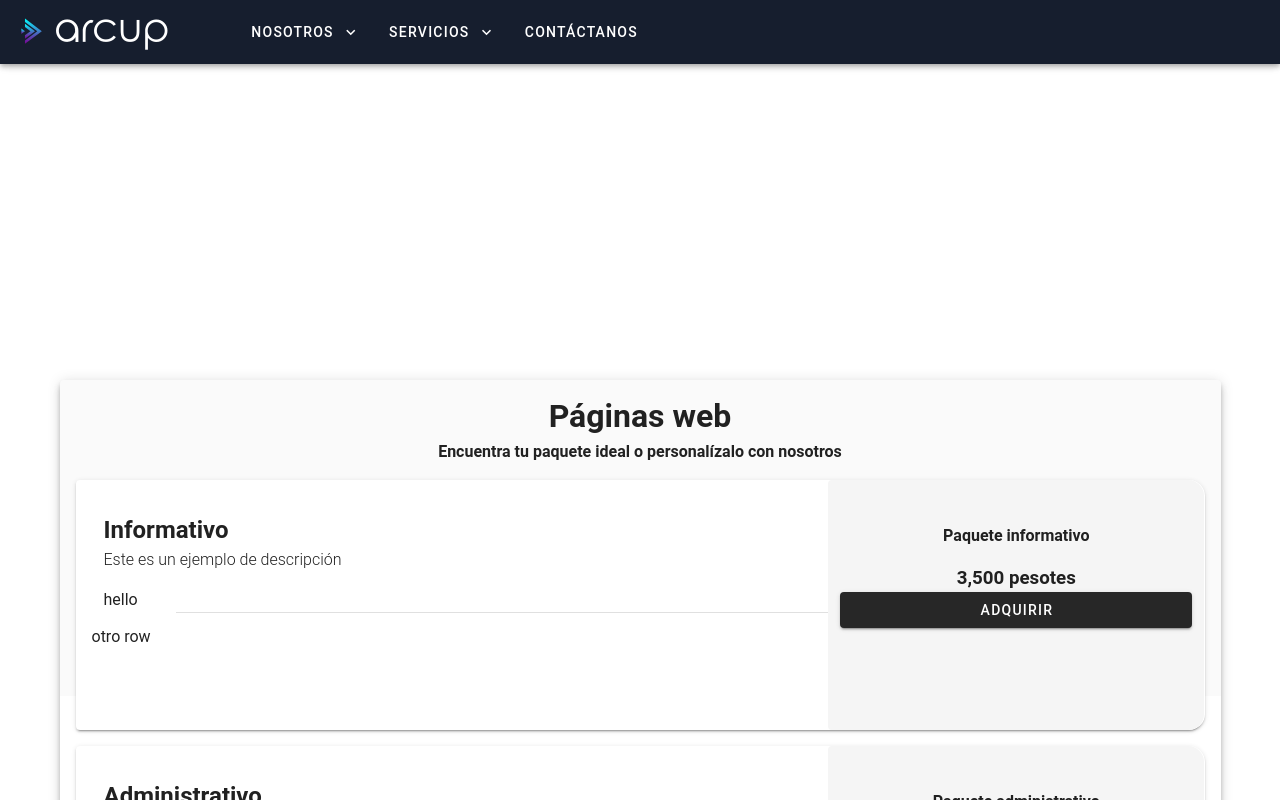
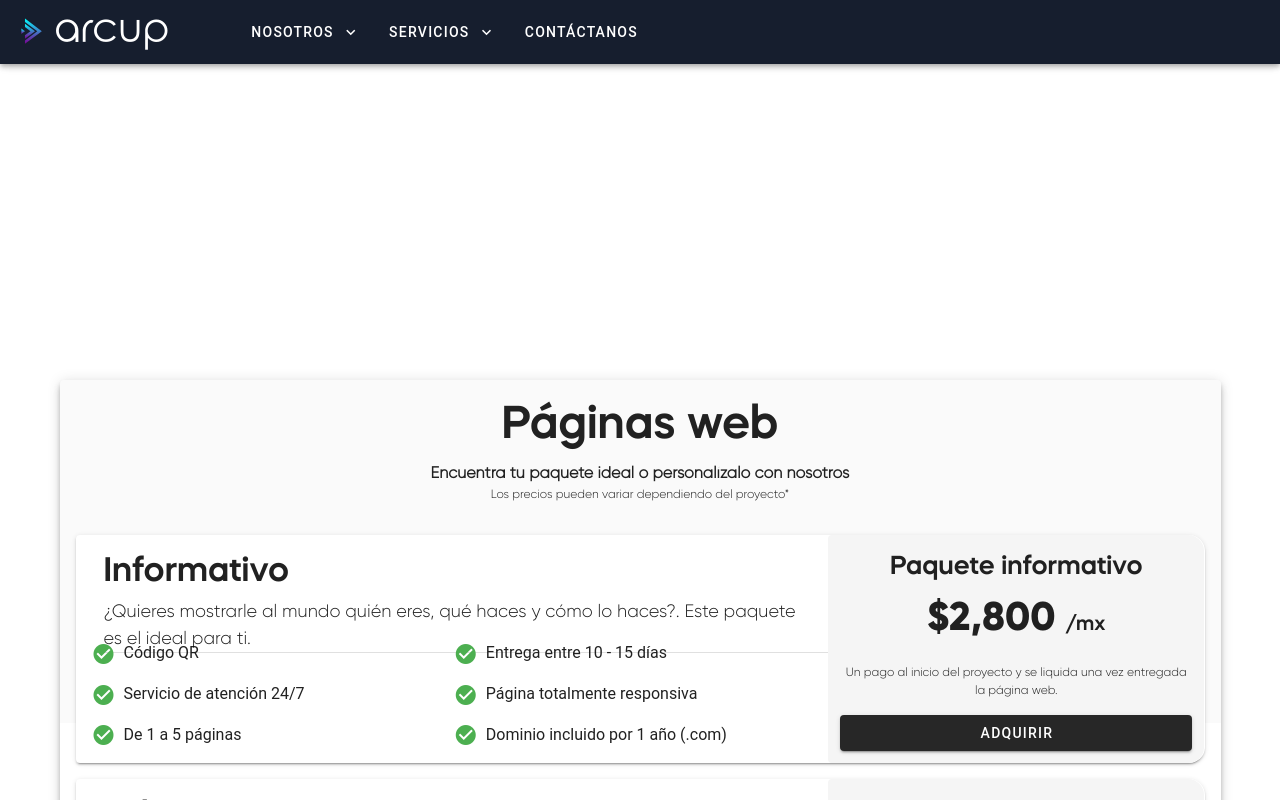
Before and after one commit to Arcup/Arcup-web, a Vue app in the folder arcup/: page /package in a window 1280 px wide. Shown: the top 800 px of the page. Built offline with nearby package versions, Linux system fonts and the light colour scheme.

Commit message:
Finished Main and Package components

```diff
--- a/arcup/public/styles.css
+++ b/arcup/public/styles.css
@@ -13,9 +13,9 @@
     }
 }
 .font__arcup {
-    font-family: RoundedElegance;
-    font-size: 40px;
-  }
+  font-family: RoundedElegance;
+  font-size: 40px;
+}
   .font__main-light {
     font-family: GilroyLight;
   }
--- a/arcup/src/views/Main.vue
+++ b/arcup/src/views/Main.vue
@@ -21,7 +21,7 @@
       <v-container v-show="isMobile" class="container__description mb-6">
         <v-col md="6" sm="12" xs="12">
           <v-col class="white--text">
-            <h1 class="font__main-alter">
+            <h1 class="fontMainText">
               Construimos software de calidad a la medida, creamos tu página y
               se la mostramos al <strong>mundo.</strong>
             </h1>
@@ -63,8 +63,12 @@
           </v-col>
         </v-col>
       </v-container>
-      <v-row class="d-flex justify-center mx-2 mt-6">
-        <v-hover v-for="(item, index) in itemsPaquetes" :key="index">
+      <v-row class="d-flex justify-center container__cards">
+        <v-hover
+          v-for="(item, index) in itemsPaquetes"
+          :key="index"
+          class="mt-5"
+        >
           <template v-slot:default="{ hover }">
             <v-card
               class="mx-4 mb-5 transition-swing card__main"
@@ -114,7 +118,11 @@
                   :to="{ name: 'Package' }"
                   class="text-decoration-none"
                 >
-                  <v-btn block outlined color="blue-grey" class="fontVerMas">
+                  <v-btn
+                    block
+                    class="fontVerMas white-button"
+                    color="#161e2eff"
+                  >
                     Ver más
                   </v-btn>
                 </router-link>
@@ -127,9 +135,11 @@
     <div class="container__angle" v-show="!isMobile">
       <v-col lg="6" md="5" class="ml-12 mt-8" id="columnTextMain">
         <v-col class="white--text">
-          <h1 class="font__main-alter">
-            Construimos software de calidad a la medida, creamos tu página y se
-            la mostramos al <strong>mundo.</strong>
+          <h1 class="fontMainText">
+            Construimos software de
+            <span class="fontMainTextUp">calidad</span> a la medida, creamos tu
+            <span class="fontMainTextUp">página</span> y se la mostramos al
+            <span class="fontMainTextUp">mundo.</span>
           </h1>
         </v-col>
         <v-col class="mt-10">
@@ -225,7 +235,7 @@ export default {
           price: "$7,199",
           pages: "De 5 a 12 páginas",
           description:
-            "Administra tu negocio desde internet. Autónomo. Organizado. Funcional",
+            "Administra tu negocio desde internet. Autónomo. Organizado. Funcional.",
           advantages: [
             "Código QR ",
             "Página de administrador",
@@ -253,7 +263,7 @@ export default {
           price: "$5,899",
           pages: "Android y/o iOS",
           description:
-            "Crea tu propia app sin ser programador. Con descarga desde Play Store y/o App Store.",
+            "Crea tu propia app sin ser programador. Accesible. Personalizada. Ligera.",
           advantages: [
             "Código QR ",
             "Aplicación en una tienda",
@@ -311,13 +321,16 @@ export default {
   transition: opacity 0.4s ease-in-out;
 }
 .v-card:not(.on-hover) {
-  opacity: 0.8;
+  opacity: 0.9;
 }
 .card__main {
   z-index: 1;
 }
 .container__description {
   background-color: #161e2eff;
+}
+.container__cards {
+  background-color: #f4f3f3;
 }
 .container__deep {
   position: absolute;
@@ -332,9 +345,17 @@ export default {
   height: 100%;
   background-size: cover;
 }
+.white-button {
+  color: white;
+}
 
-.size__fontText {
-  font-size: 28px;
+.fontMainText {
+  font-family: GilroyLight;
+  font-size: 30px;
+}
+.fontMainTextUp {
+  font-family: GilroyBold;
+  font-size: 32px;
 }
 .fontPrice {
   font-family: GilroyBold;
@@ -350,10 +371,10 @@ export default {
 }
 .fontDescriptionCard {
   font-family: GilroyLight;
-  font-size: 13px;
+  font-size: 14px;
 }
 .fontAdvantage {
   font-family: GilroyLight;
-  font-size: 14px;
+  font-size: 15px;
 }
 </style>
--- a/arcup/src/views/Package.vue
+++ b/arcup/src/views/Package.vue
@@ -16,47 +16,80 @@
       >
         <v-row>
           <v-col cols="12">
-            <h1 class="text-center">Páginas web</h1>
-            <h4 class="text-center">
+            <h1 class="text-center fontTitleContainer">Páginas web</h1>
+            <h4 class="text-center fontSubtitleContainer">
               Encuentra tu paquete ideal o personalízalo con nosotros
             </h4>
+            <p class="text-center fontDescriptionPrice">
+              Los precios pueden variar dependiendo del proyecto*
+            </p>
           </v-col>
         </v-row>
         <v-row v-for="(item, i) in itemWebPages" :key="i" class="mx-4 my-4">
           <v-card width="100%" elevation="2" class="rounded-r-xl">
             <v-row no-gutters>
               <v-col cols="8">
-                <v-container class="ml-4 my-5">
-                  <v-row>
+                <v-container class="ml-4">
+                  <v-row class="mr-4">
                     <v-col>
-                      <h2>{{ item.title }}</h2>
-                      <p class="font-weight-light">{{ item.description }}</p>
-                      <span>hello</span>
-                      <v-divider inset></v-divider>
+                      <h2 class="fontTitleCard">{{ item.title }}</h2>
+                      <p class="fontDescriptionCard mb-0">
+                        {{ item.description }}
+                      </p>
                     </v-col>
                   </v-row>
-                  <v-row>
-                    <div>otro row</div>
+                  <v-divider></v-divider>
+                  <v-row class="mr-4">
+                    <v-col>
+                      <v-row
+                        v-for="(advantageOne,
+                        i) in item.groupAdvantageOne"
+                        :key="i"
+                      >
+                        <p>
+                          <v-icon color="green"> mdi-check-circle </v-icon>
+                          <span class="ml-2">{{ advantageOne }}</span>
+                        </p>
+                      </v-row>
+                    </v-col>
+                    <v-col>
+                      <v-row
+                        v-for="(advantageTwo,
+                        i) in item.groupAdvantageTwo"
+                        :key="i"
+                      >
+                        <p>
+                          <v-icon color="green"> mdi-check-circle </v-icon>
+                          <span class="ml-2">{{ advantageTwo }}</span>
+                        </p>
+                      </v-row>
+                    </v-col>
                   </v-row>
                 </v-container>
               </v-col>
-              <v-col cols="4" align="center">
+              <v-col cols="4" align="center" >
                 <v-hover>
                   <template v-slot:default="{ hover }">
                     <v-sheet
                       color="grey lighten-4"
                       :elevation="hover ? 5 : 0"
-                      height="250"
+                      height="100%"
                       rounded
                       width="100%"
                       class="transition-swing rounded-r-xl"
                     >
-                      <v-container>
-                        <p class="font-weight-bold pt-8">
+                      <v-container fill-height align-content-center justify-center>
+                        <h3 class="fontTitlePrice">
                           {{ item.titlePrice }}
+                        </h3>
+                        <p class="fontPrice">
+                          {{ item.price }}
+                          <span class="fontPriceMx">/mx</span>
                         </p>
-                        <h3 class="mt-2">{{ item.price }}</h3>
-                        <v-btn dark block> Adquirir </v-btn>
+                        <p class="fontDescriptionPrice">
+                          {{ item.descriptionPrice }}
+                        </p>
+                          <v-btn dark block> Adquirir </v-btn>
                       </v-container>
                     </v-sheet>
                   </template>
@@ -121,38 +154,45 @@ import BaseFooter from "@/components/BaseFooter.vue";
 export default {
   name: "Package",
   data: () => ({
-    messages: [
-      {
-        from: "You",
-        message: `Sure, I'll see you later.`,
-        time: "10:42am",
-        color: "deep-purple lighten-1",
-      },
-      {
-        from: "John Doe",
-        message: "Yeah, sure. Does 1:00pm work?",
-        time: "10:37am",
-        color: "green",
-      },
-      {
-        from: "You",
-        message: "Did you still want to grab lunch today?",
-        time: "9:47am",
-        color: "deep-purple lighten-1",
-      },
-    ],
     itemWebPages: [
       {
         title: "Informativo",
         titlePrice: "Paquete informativo",
-        price: "3,500 pesotes",
-        description: "Este es un ejemplo de descripción",
+        price: "$2,800",
+        groupAdvantageOne: [
+          "Código QR",
+          "Servicio de atención 24/7",
+          "De 1 a 5 páginas",
+        ],
+        groupAdvantageTwo: [
+          "Entrega entre 10 - 15 días",
+          "Página totalmente responsiva",
+          "Dominio incluido por 1 año (.com)",
+        ],
+        descriptionPrice:
+          "Un pago al inicio del proyecto y se liquida una vez entregada la página web.",
+        description:
+          "¿Quieres mostrarle al mundo quién eres, qué haces y cómo lo haces?. Este paquete " +
+          "es el ideal para ti.",
       },
       {
         title: "Administrativo",
         titlePrice: "Paquete administrativo",
-        price: "7,900 pelucholares",
-        description: "Esta página web es aún más cara OMG!",
+        price: "$7,900",
+        groupAdvantageOne: [
+          "Código QR",
+          "Servicio de atención 24/7",
+          "De 6 a 12 páginas",
+          "Página de administrador"
+        ],
+        groupAdvantageTwo: [
+          "Entrega entre 15 - 30 días",
+          "Página totalmente responsiva",
+          "Dominio incluido por 1 año (.com)",
+        ],
+        descriptionPrice:
+          "Un pago al inicio del proyecto y se liquida una vez entregada la página web.",
+        description: "Administra tu negocio desde internet. Contacta de manera directa con tus clientes. Mantén tu información seguro y accesible en cualquier momento.",
       },
     ],
     itemApp: [
@@ -184,6 +224,38 @@ export default {
 };
 </script>
 <style lang="css" scoped>
+.fontTitleContainer {
+  font-family: Mazzard;
+  font-size: 46px;
+}
+.fontSubtitleContainer {
+  font-family: GilroyLight;
+  font-size: 16px;
+}
+.fontTitleCard {
+  font-family: Mazzard;
+  font-size: 34px;
+}
+.fontDescriptionCard {
+  font-family: GilroyLight;
+  font-size: 18px;
+}
+.fontDescriptionPrice {
+  font-family: GilroyLight;
+  font-size: 12px;
+}
+.fontTitlePrice {
+  font-family: Mazzard;
+  font-size: 26px;
+}
+.fontPrice {
+  font-family: GilroyBold;
+  font-size: 40px;
+}
+.fontPriceMx {
+  font-family: Mazzard;
+  font-size: 20px;
+}
 .bottom-gradient {
   background-image: linear-gradient(
     to bottom,
```
Also changed, not shown: arcup/src/assets/background-lines.svg (added).
